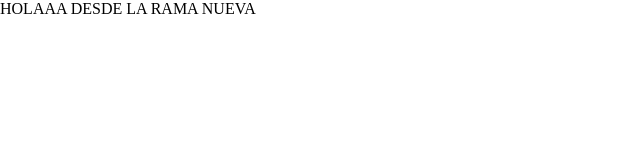
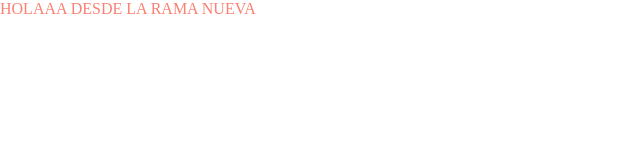
Before and after one commit to Yadiraluu/UNIDAD-2---CSS-Ctech, a plain HTML site: page 36/index.html in a window 1280 px wide. Shown: the whole page, without its empty margins (0-640 px from the left). Drawn offline with Linux system fonts and the light colour scheme.

```diff
--- a/36/assets/css/styles.css
+++ b/36/assets/css/styles.css
@@ -3,3 +3,10 @@ margin: 0;
 padding: 0;
 box-sizing: border-box;
 }
+p{
+    color: blueviolet;
+}
+
+p{
+    color: salmon;
+}
```
